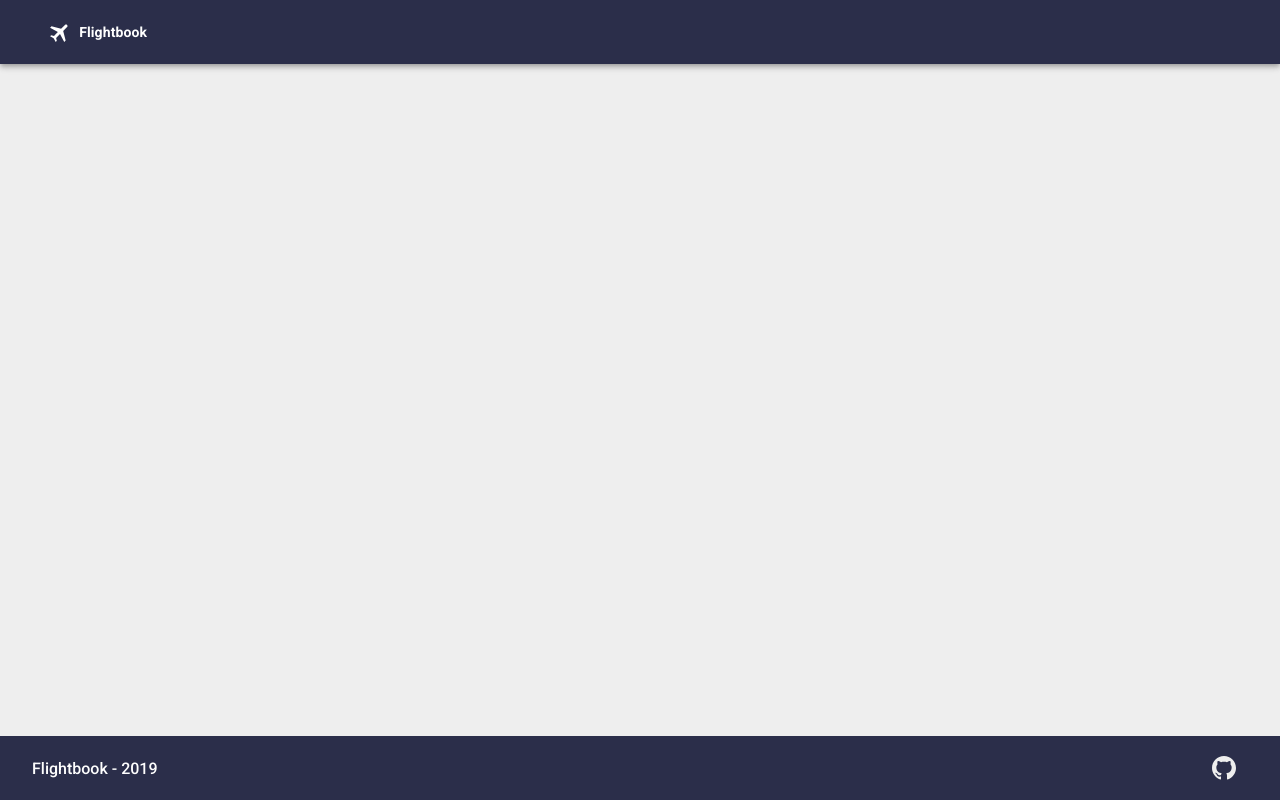
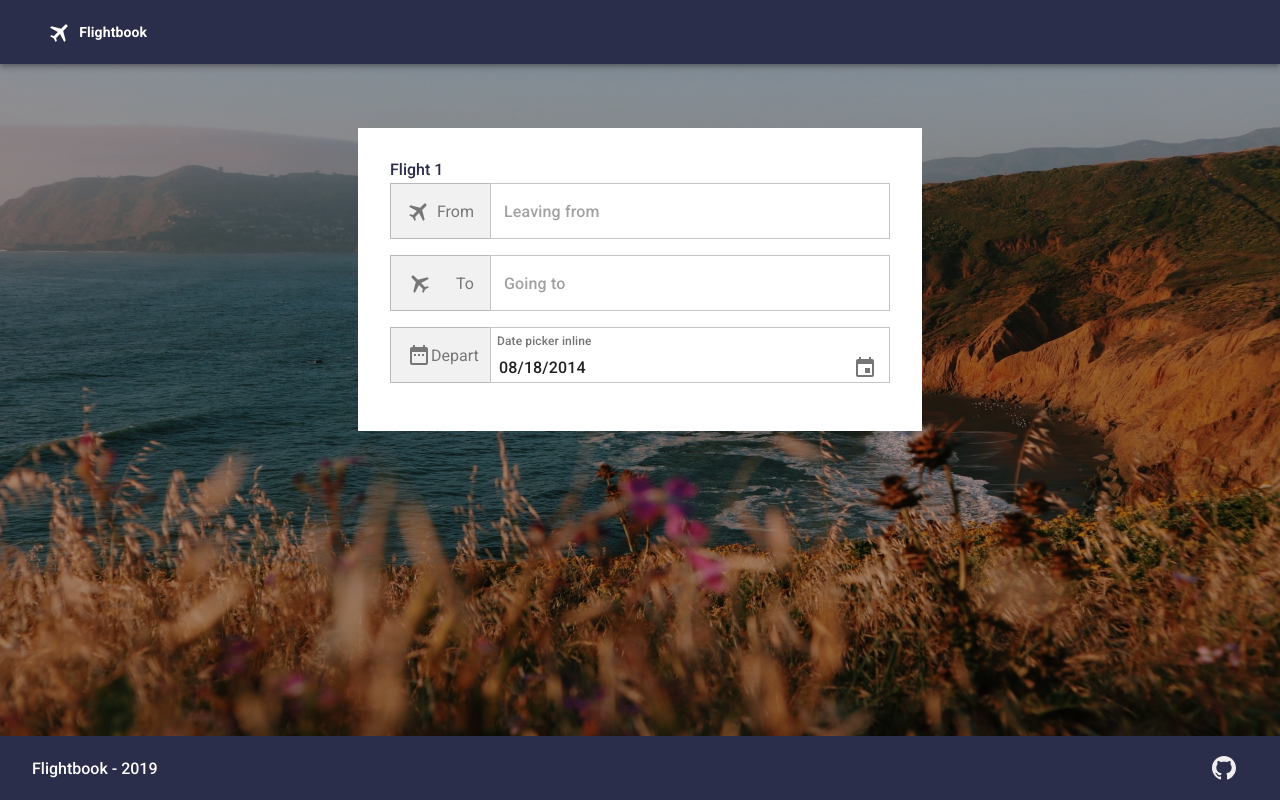
Before and after one commit to ericellb/flightbook, a React (Create React App) app in the folder client/: page / in a window 1280 px wide. Built offline with nearby package versions, Linux system fonts and the light colour scheme.

Commit message:
Basic flight search form. Next : Add / Remove segments

```diff
--- a/client/src/components/App/index.tsx
+++ b/client/src/components/App/index.tsx
@@ -2,6 +2,7 @@ import React from "react";
 import "./style.css";
 import Header from "../Header";
 import Footer from "../Footer";
+import FlightSearch from "../FlightSearch";
 import { ThemeProvider } from "@material-ui/styles";
 import { createMuiTheme } from "@material-ui/core";
 
@@ -9,6 +10,7 @@ export default function App() {
   return (
     <ThemeProvider theme={theme}>
       <Header />
+      <FlightSearch />
       <Footer />
     </ThemeProvider>
   );
@@ -35,15 +37,6 @@ export const theme = createMuiTheme({
       }
     }
   },
-  palette: {
-    type: "dark",
-    primary: {
-      main: "#7289da"
-    },
-    secondary: {
-      main: "#3ca374"
-    }
-  },
   typography: {
     fontFamily: '"Roboto", "Helvetica", "Arial", sans-serif',
     fontSize: 14,
--- /dev/null
+++ b/client/src/components/FlightSearch/index.tsx
@@ -0,0 +1,43 @@
+import React from "react";
+import { makeStyles, Container } from "@material-ui/core";
+import BackgroundImage from "../FlightSearch/backgroundImage.jpg";
+import FlightSearchForm from "../FlightSearchForm";
+
+const useStyles = makeStyles(theme => ({
+  container: {
+    width: "100%",
+    height: "calc(100vh - 128px)",
+    background: `#081015 url(${BackgroundImage})`,
+    backgroundPosition: "center center",
+    backgroundSize: "cover",
+    position: "relative",
+    display: "flex",
+    justifyContent: "center",
+    [theme.breakpoints.down("xs")]: {
+      height: "calc(100vh - 120px)"
+    }
+  },
+  imageOverlay: {
+    position: "absolute",
+    height: "100%",
+    width: "100%",
+    background: "black",
+    opacity: 0.3
+  },
+  searchForm: {
+    padding: "64px",
+    zIndex: 10
+  }
+}));
+
+export default function FlightSearch() {
+  const classes = useStyles({});
+  return (
+    <div className={classes.container}>
+      <div className={classes.imageOverlay} />
+      <div className={classes.searchForm}>
+        <FlightSearchForm />
+      </div>
+    </div>
+  );
+}
--- /dev/null
+++ b/client/src/components/FlightSearchForm/FlightSegment.tsx
@@ -0,0 +1,134 @@
+import React, { useState } from "react";
+import { makeStyles, TextField, InputAdornment } from "@material-ui/core";
+import { AirplanemodeActive, DateRange } from "@material-ui/icons";
+import {
+  KeyboardDatePicker,
+  MuiPickersUtilsProvider
+} from "@material-ui/pickers";
+import DateFnsUtils from "@date-io/date-fns";
+
+const useStyles = makeStyles(theme => ({
+  flightSegment: {},
+  segmentTitle: {
+    marginBottom: "4px",
+    color: "#2b2e4a",
+    fontWeight: 500
+  },
+  flightInputWrapper: {
+    display: "flex",
+    justifyContent: "center",
+    alignItems: "center",
+    marginBottom: "16px"
+  },
+  flightInputLabel: {
+    width: "20%",
+    background: "#f1f1f1",
+    color: "#777",
+    height: "56px",
+    display: "flex",
+    alignItems: "center",
+    justifyContent: "space-between",
+    padding: "1em",
+    boxSizing: "border-box",
+    border: "1px solid rgba(0, 0, 0, 0.23)",
+    borderRight: "none"
+  },
+  flightAirportLabelFromIcon: {
+    transform: "rotate(45deg)"
+  },
+  flightAirportLabelToIcon: {
+    transform: "rotate(-45deg)"
+  },
+  flightAirportInput: {
+    width: "80%",
+    [`& fieldset`]: {
+      borderRadius: 0
+    }
+  },
+  flightDateInputWrapper: {
+    height: "56px",
+    width: "80%",
+    border: "1px solid rgba(0, 0, 0, 0.23)",
+    boxSizing: "border-box",
+    [`& label`]: {
+      paddingLeft: "8px",
+      paddingTop: "8px"
+    },
+    [`& div.MuiInput-formControl`]: {
+      paddingLeft: "8px",
+      top: "8px"
+    },
+    [`& div.MuiInput-underline:before`]: {
+      borderBottom: "none !important"
+    }
+  }
+}));
+
+export default function FlightSegment() {
+  const classes = useStyles({});
+
+  const [selectedDate, setSelectedDate] = useState(
+    new Date("2014-08-18T21:11:54")
+  );
+  const [dateOpen, setDateOpen] = useState(false);
+
+  const handleDateChange = (date: any) => {
+    setDateOpen(false);
+    setSelectedDate(date);
+  };
+
+  return (
+    <MuiPickersUtilsProvider utils={DateFnsUtils}>
+      <div className={classes.segmentTitle}>Flight 1</div>
+      <div className={classes.flightSegment}>
+        <div className={classes.flightInputWrapper}>
+          <div className={classes.flightInputLabel}>
+            <AirplanemodeActive
+              className={classes.flightAirportLabelFromIcon}
+            />
+            From
+          </div>
+          <TextField
+            id="outlined-basic"
+            variant="outlined"
+            placeholder="Leaving from"
+            className={classes.flightAirportInput}
+          />
+        </div>
+        <div className={classes.flightInputWrapper}>
+          <div className={classes.flightInputLabel}>
+            <AirplanemodeActive className={classes.flightAirportLabelToIcon} />
+            To
+          </div>
+          <TextField
+            id="outlined-basic"
+            variant="outlined"
+            placeholder="Going to"
+            className={classes.flightAirportInput}
+          />
+        </div>
+        <div className={classes.flightInputWrapper}>
+          <div className={classes.flightInputLabel}>
+            <DateRange />
+            Depart
+          </div>
+          <KeyboardDatePicker
+            disableToolbar
+            variant="inline"
+            format="MM/dd/yyyy"
+            id="date-picker-inline"
+            label="Date picker inline"
+            open={dateOpen}
+            onOpen={() => setDateOpen(true)}
+            value={selectedDate}
+            onChange={handleDateChange}
+            className={classes.flightDateInputWrapper}
+            KeyboardButtonProps={{
+              "aria-label": "change date"
+            }}
+          />
+        </div>
+      </div>
+    </MuiPickersUtilsProvider>
+  );
+}
--- /dev/null
+++ b/client/src/components/FlightSearchForm/index.tsx
@@ -0,0 +1,21 @@
+import React from "react";
+import { makeStyles, TextField, InputAdornment } from "@material-ui/core";
+import { AirplanemodeActive } from "@material-ui/icons";
+import FlightSegment from "./FlightSegment";
+
+const useStyles = makeStyles(theme => ({
+  container: {
+    padding: "32px",
+    background: "#fff",
+    width: "500px"
+  }
+}));
+
+export default function FlightSearchForm() {
+  const classes = useStyles({});
+  return (
+    <div className={classes.container}>
+      <FlightSegment />
+    </div>
+  );
+}
```
Also changed, not shown: client/package.json (+6 -3 lines), client/src/components/FlightSearch/backgroundImage.jpg (added), 1 other file (tests, documents, lock files or other folders).
